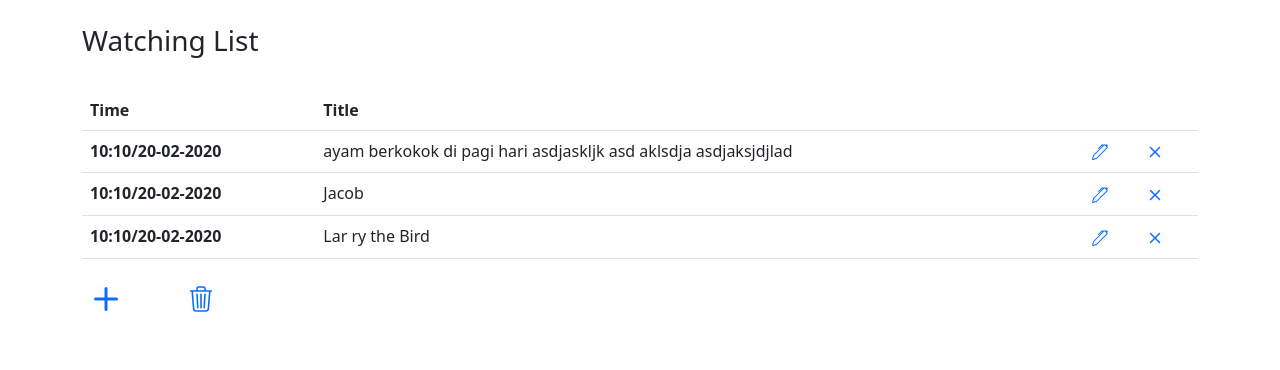
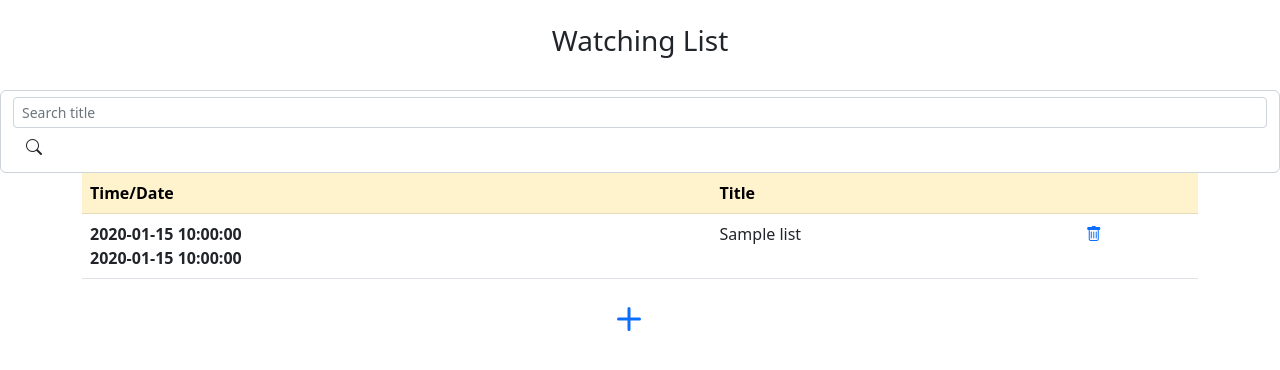
Before and after one commit to nafnaufal/uap-todo-list, a PHP site: page / in a window 1280 px wide. Shown: the top 370 px of the page. Run offline with PHP 8.4, Linux system fonts and the light colour scheme; tables that the repository leaves empty or names only in its code hold one stand-in row (values such as "Sample post").

Commit message:
Update index.php

```diff
--- a/index.php
+++ b/index.php
@@ -1,9 +1,15 @@
 <?php
-// $con = mysqli_connect("localhost", "root", "", "unila");
-// $qin =  "INSERT INTO ilkom VALUES ('$_POST[id]', '$_POST[nama]', '$_POST[nosepatu]', '$_POST[tinggi]')";
-// mysqli_query($con, $qin);
+$con = mysqli_connect("localhost", "root", "", "w_list");
 
-// echo "Data Berhasil diinput!";
+if (isset($_GET["search"])) {
+    $title = "%".$_GET["searchtitle"]."%";
+    $getList = "SELECT * FROM list WHERE title LIKE '$title'";
+    $list = mysqli_query($con, $getList);
+}else {
+    $getList = "SELECT * FROM list";
+    $list = mysqli_query($con, $getList);
+}
+
 ?>
 
 <!DOCTYPE html>
@@ -16,100 +22,73 @@
 
     <!-- CSS only -->
     <link href="https://cdn.jsdelivr.net/npm/bootstrap@5.2.0-beta1/dist/css/bootstrap.min.css" rel="stylesheet" integrity="sha384-0evHe/X+R7YkIZDRvuzKMRqM+OrBnVFBL6DOitfPri4tjfHxaWutUpFmBp4vmVor" crossorigin="anonymous">
+    <link rel="stylesheet" href="https://cdn.jsdelivr.net/npm/bootstrap-icons@1.8.3/font/bootstrap-icons.css">
     <link rel="stylesheet" href="./style.css">
     <title>Watching list</title>
 </head>
 
 <body>
 
-    <div class="container d-flex justify-content-left my-4">
+    <div class="container d-flex justify-content-center my-4">
         <h3 class="title">
             Watching List
         </h3>
     </div>
+
+    <form class="form-control" action="./index.php" method="get">
+        <input class="form-control form-control-sm" type="text" placeholder="Search title" name="searchtitle">
+        <button class="btn btn-default" type="submit" name="search">
+            <i class="bi bi-search"></i>
+        </button>
+    </form>
+
     <div class="container">
-        <table class="table">
+        <table class="table table-hover">
             <thead>
                 <tr>
-                    <th scope="col">Time</th>
-                    <th scope="col">Title</th>
-                    <th scope="col"></th>
-                    <th scope="col"></th>
+                    <th class="table-warning" scope="col">Time/Date</th>
+                    <th class="table-warning" scope="col">Title</th>
+                    <th class="table-warning" scope="col"></th>
                 </tr>
             </thead>
+
             <tbody>
-                <tr>
-                    <th scope="row">10:10/20-02-2020</th>
-                    <td>ayam berkokok di pagi hari asdjaskljk asd aklsdja asdjaksjdjlad</td>
-                    <td>
-                        <a href="https://google.com">
-                            <svg xmlns="http://www.w3.org/2000/svg" width="16" height="16" fill="currentColor" class="bi bi-pen" viewBox="0 0 16 16">
-                                <path d="m13.498.795.149-.149a1.207 1.207 0 1 1 1.707 1.708l-.149.148a1.5 1.5 0 0 1-.059 2.059L4.854 14.854a.5.5 0 0 1-.233.131l-4 1a.5.5 0 0 1-.606-.606l1-4a.5.5 0 0 1 .131-.232l9.642-9.642a.5.5 0 0 0-.642.056L6.854 4.854a.5.5 0 1 1-.708-.708L9.44.854A1.5 1.5 0 0 1 11.5.796a1.5 1.5 0 0 1 1.998-.001zm-.644.766a.5.5 0 0 0-.707 0L1.95 11.756l-.764 3.057 3.057-.764L14.44 3.854a.5.5 0 0 0 0-.708l-1.585-1.585z" />
-                            </svg>
-                        </a>
-                    </td>
-                    <td>
-                        <a href="https://google.com">
-                            <svg xmlns="http://www.w3.org/2000/svg" width="24" height="24" fill="currentColor" class="bi bi-x" viewBox="0 0 16 16">
-                                <path d="M4.646 4.646a.5.5 0 0 1 .708 0L8 7.293l2.646-2.647a.5.5 0 0 1 .708.708L8.707 8l2.647 2.646a.5.5 0 0 1-.708.708L8 8.707l-2.646 2.647a.5.5 0 0 1-.708-.708L7.293 8 4.646 5.354a.5.5 0 0 1 0-.708z" />
-                            </svg>
-                        </a>
-                    </td>
-                </tr>
-                <tr>
-                    <th scope="row">10:10/20-02-2020</th>
-                    <td>Jacob</td>
-                    <td>
-                        <a href="https://google.com">
-                            <svg xmlns="http://www.w3.org/2000/svg" width="16" height="16" fill="currentColor" class="bi bi-pen" viewBox="0 0 16 16">
-                                <path d="m13.498.795.149-.149a1.207 1.207 0 1 1 1.707 1.708l-.149.148a1.5 1.5 0 0 1-.059 2.059L4.854 14.854a.5.5 0 0 1-.233.131l-4 1a.5.5 0 0 1-.606-.606l1-4a.5.5 0 0 1 .131-.232l9.642-9.642a.5.5 0 0 0-.642.056L6.854 4.854a.5.5 0 1 1-.708-.708L9.44.854A1.5 1.5 0 0 1 11.5.796a1.5 1.5 0 0 1 1.998-.001zm-.644.766a.5.5 0 0 0-.707 0L1.95 11.756l-.764 3.057 3.057-.764L14.44 3.854a.5.5 0 0 0 0-.708l-1.585-1.585z" />
-                            </svg>
-                        </a>
-                    </td>
-                    <td>
-                        <a href="https://google.com">
-                            <svg xmlns="http://www.w3.org/2000/svg" width="24" height="24" fill="currentColor" class="bi bi-x" viewBox="0 0 16 16">
-                                <path d="M4.646 4.646a.5.5 0 0 1 .708 0L8 7.293l2.646-2.647a.5.5 0 0 1 .708.708L8.707 8l2.647 2.646a.5.5 0 0 1-.708.708L8 8.707l-2.646 2.647a.5.5 0 0 1-.708-.708L7.293 8 4.646 5.354a.5.5 0 0 1 0-.708z" />
-                            </svg>
-                        </a>
-                    </td>
-                </tr>
-                <tr>
-                    <th scope="row">10:10/20-02-2020</th>
-                    <td>Lar ry the Bird</td>
-                    <td>
-                        <a href="https://google.com">
-                            <svg xmlns="http://www.w3.org/2000/svg" width="16" height="16" fill="currentColor" class="bi bi-pen" viewBox="0 0 16 16">
-                                <path d="m13.498.795.149-.149a1.207 1.207 0 1 1 1.707 1.708l-.149.148a1.5 1.5 0 0 1-.059 2.059L4.854 14.854a.5.5 0 0 1-.233.131l-4 1a.5.5 0 0 1-.606-.606l1-4a.5.5 0 0 1 .131-.232l9.642-9.642a.5.5 0 0 0-.642.056L6.854 4.854a.5.5 0 1 1-.708-.708L9.44.854A1.5 1.5 0 0 1 11.5.796a1.5 1.5 0 0 1 1.998-.001zm-.644.766a.5.5 0 0 0-.707 0L1.95 11.756l-.764 3.057 3.057-.764L14.44 3.854a.5.5 0 0 0 0-.708l-1.585-1.585z" />
-                            </svg>
-                        </a>
-                    </td>
-                    <td>
-                        <a href="https://google.com">
-                            <svg xmlns="http://www.w3.org/2000/svg" width="24" height="24" fill="currentColor" class="bi bi-x" viewBox="0 0 16 16">
-                                <path d="M4.646 4.646a.5.5 0 0 1 .708 0L8 7.293l2.646-2.647a.5.5 0 0 1 .708.708L8.707 8l2.647 2.646a.5.5 0 0 1-.708.708L8 8.707l-2.646 2.647a.5.5 0 0 1-.708-.708L7.293 8 4.646 5.354a.5.5 0 0 1 0-.708z" />
-                            </svg>
-                        </a>
-                    </td>
-                </tr>
+
+                <?php
+
+                if ($list) {
+                    if (mysqli_num_rows($list) > 0) {
+                        while ($row = mysqli_fetch_assoc($list)) {
+                            $id = $row["id"];
+                ?>
+
+                            <tr onclick="window.location='./detail.php/?id=<?= $id ?>';">
+
+                                <th scope="row"><?= $row["time"] ?></br><?= $row["date"] ?></th>
+                                <td><?= $row["title"] ?></td>
+
+                                <td>
+                                    <a href="./proccess.php/?id_del=<?= $id ?>">
+                                        <i class="bi bi-trash"></i>
+                                    </a>
+                                </td>
+                            </tr>
+
+                <?php
+                        }
+                    }
+                }
+                ?>
             </tbody>
         </table>
     </div>
 
     <div class="container">
-        <div class="row justify-content-center444">
+        <div class="row justify-content-center">
             <div class="col-1 ">
                 <a href="#add" data-bs-toggle="modal" data-bs-target="#add">
-                    <svg xmlns="http://www.w3.org/2000/svg" width="48px" fill="currentColor" class="bi bi-plus btn-sticky float-btn h-auto" viewBox="0 0 16 16">
+                    <svg xmlns="http://www.w3.org/2000/svg" width="48px" fill="currentColor" class="bi bi-plus btn-sticky float-btn h-auto icon-flipped" viewBox="0 0 16 16">
                         <path d="M8 4a.5.5 0 0 1 .5.5v3h3a.5.5 0 0 1 0 1h-3v3a.5.5 0 0 1-1 0v-3h-3a.5.5 0 0 1 0-1h3v-3A.5.5 0 0 1 8 4z" />
-                    </svg>
-                </a>
-            </div>
-
-            <div class="col-1">
-                <a href="https://youtube.com">
-                    <svg viewBox="-7 -7 30 30" xmlns="http://www.w3.org/2000/svg" width="48px" fill="currentColor" class="bi bi-trash3 btn-sticky float-btn h-auto" viewBox="0 0 16 16">
-                        <path d="M6.5 1h3a.5.5 0 0 1 .5.5v1H6v-1a.5.5 0 0 1 .5-.5ZM11 2.5v-1A1.5 1.5 0 0 0 9.5 0h-3A1.5 1.5 0 0 0 5 1.5v1H2.506a.58.58 0 0 0-.01 0H1.5a.5.5 0 0 0 0 1h.538l.853 10.66A2 2 0 0 0 4.885 16h6.23a2 2 0 0 0 1.994-1.84l.853-10.66h.538a.5.5 0 0 0 0-1h-.995a.59.59 0 0 0-.01 0H11Zm1.958 1-.846 10.58a1 1 0 0 1-.997.92h-6.23a1 1 0 0 1-.997-.92L3.042 3.5h9.916Zm-7.487 1a.5.5 0 0 1 .528.47l.5 8.5a.5.5 0 0 1-.998.06L5 5.03a.5.5 0 0 1 .47-.53Zm5.058 0a.5.5 0 0 1 .47.53l-.5 8.5a.5.5 0 1 1-.998-.06l.5-8.5a.5.5 0 0 1 .528-.47ZM8 4.5a.5.5 0 0 1 .5.5v8.5a.5.5 0 0 1-1 0V5a.5.5 0 0 1 .5-.5Z" />
                     </svg>
                 </a>
             </div>
@@ -123,29 +102,32 @@
                     <h5 class="modal-title" id="AddList">Add new watching list</h5>
                     <button type="button" class="btn-close" data-bs-dismiss="modal" aria-label="Close"></button>
                 </div>
-                <form action="./index.php" method="post">
-                <div class="modal-body">
+                <form action="./proccess.php" method="post">
+                    <div class="modal-body">
                         <div class="mb-3">
                             <label for="date" class="col-form-label">Date:</label>
-                            <input type="date" class="form-control" id="date">
+                            <input type="date" class="form-control" id="date" name="date" required>
                         </div>
                         <div class="mb-3">
                             <label for="time" class="col-form-label">Time:</label>
-                            <input type="time" class="form-control" id="time">
+                            <input type="time" class="form-control" id="time" name="time" required>
                         </div>
                         <div class="mb-3">
                             <label for="title" class="col-form-label">Title:</label>
-                            <textarea class="form-control" id="title"></textarea>
+                            <input type="text" class="form-control" id="title" name="title" required>
+                        </div>
+                        <div class="mb-3">
+                            <label for="note" class="col-form-label">Note:</label>
+                            <textarea class="form-control" id="note" name="note"></textarea>
                         </div>
                     </div>
                     <div class="modal-footer">
-                        <input type="submit" class="btn btn-primary" value="Save"></button>
+                        <input type="submit" class="btn btn-primary" value="Save" name="submit"></button>
                     </div>
                 </form>
             </div>
         </div>
     </div>
-
     <!-- JavaScript Bundle with Popper -->
     <script src="https://cdn.jsdelivr.net/npm/bootstrap@5.2.0-beta1/dist/js/bootstrap.bundle.min.js" integrity="sha384-pprn3073KE6tl6bjs2QrFaJGz5/SUsLqktiwsUTF55Jfv3qYSDhgCecCxMW52nD2" crossorigin="anonymous"></script>
 </body>
```
